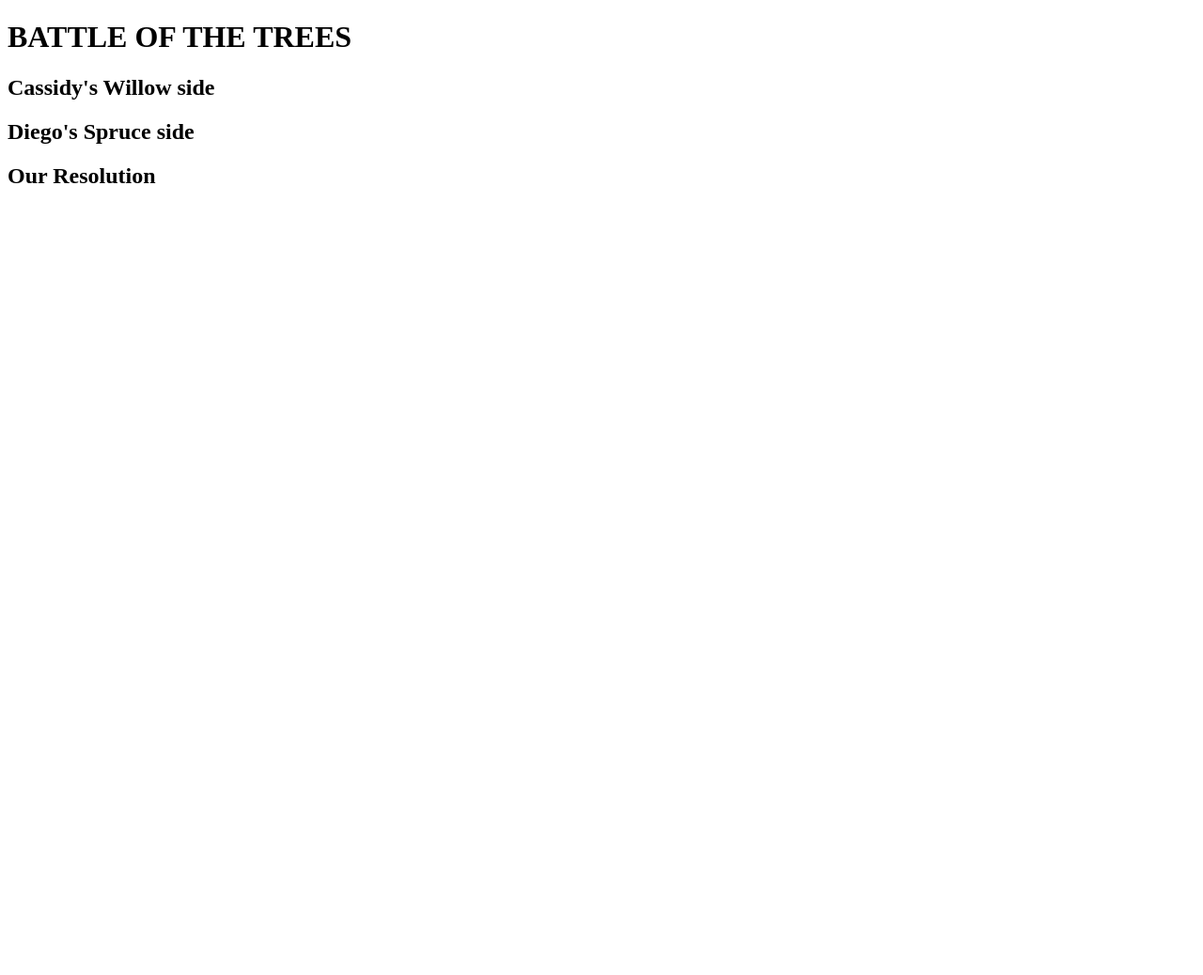
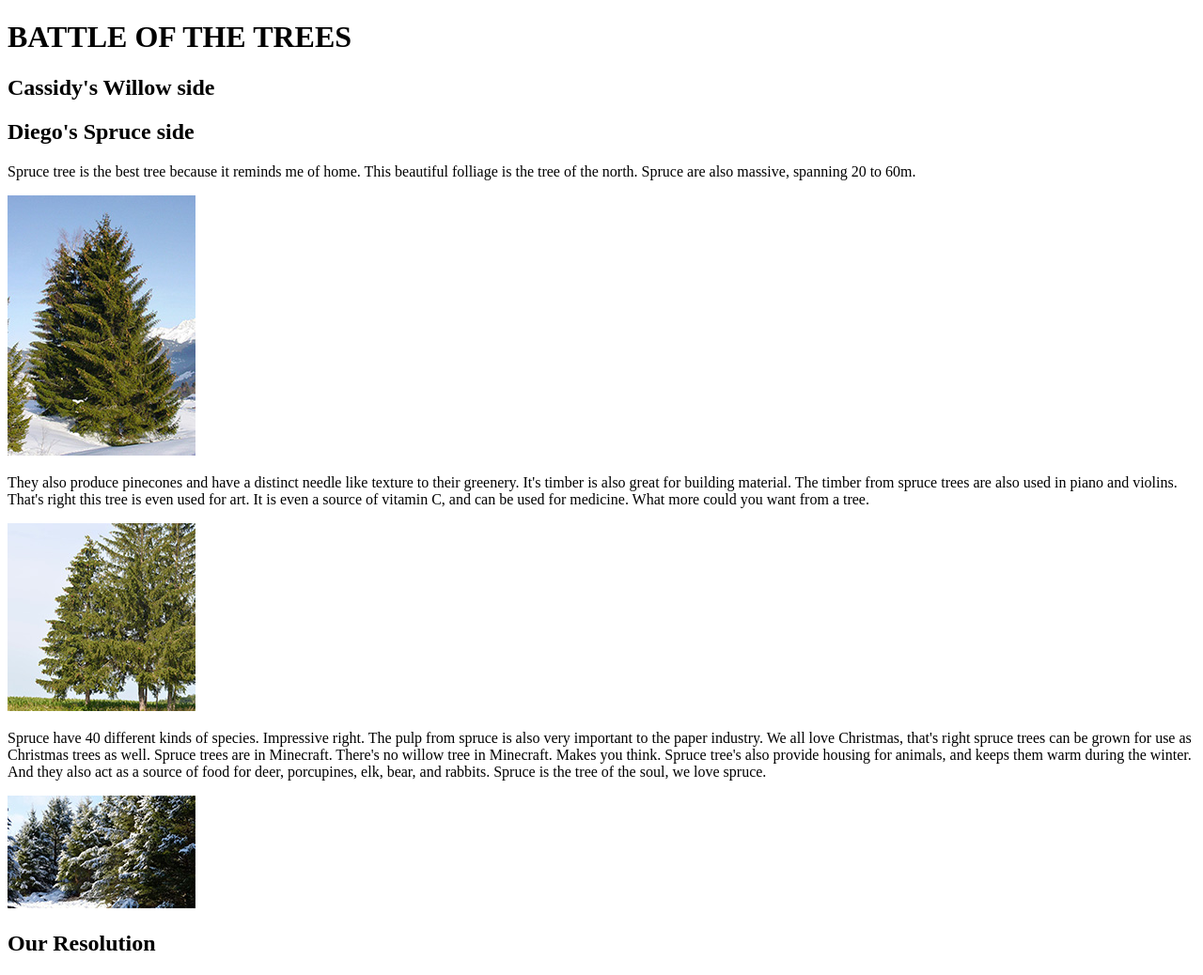
Before and after one commit to casspb/cassidy_pelace_midterm, a plain HTML site: page index.html in a window 1280 px wide. Shown: the whole page at 94% size. Before the commit the page ends 800 px from the top, so only its background shows below. Drawn offline with Linux system fonts and the light colour scheme.

Commit message:
spruce debate info
Added information and images for the spruce debate.

```diff
--- a/index.html
+++ b/index.html
@@ -13,10 +13,49 @@
     <main>
         <h2>Cassidy's Willow side</h2>
 
+
+        <section>
+
         <h2>Diego's Spruce side</h2>
 
+        <p>Spruce tree is the best tree because it reminds me of home. This beautiful folliage is the tree of the north.
+          Spruce are also massive, spanning 20 to 60m.</p>
+
+          <img src="img/sprucenumberone.jpg" alt="a spruce tree with another one behind it.">
+
+          <p>They also produce pinecones and have a distinct needle like texture to their greenery.
+          It's timber is also great for building material. The timber from spruce trees are also used in piano and violins.
+          That's right this tree is even used for art.
+          It is even a source of vitamin C, and can be used for medicine.
+          What more could you want from a tree. </p>
+
+          <img src="img/sprucetogether.jpg" alt="3 spruce trees lined up along a field.">
+
+          <p>Spruce have 40 different kinds of species. Impressive right. The pulp from spruce is also very important to the paper industry.
+          We all love Christmas, that's right spruce trees can be grown for use as Christmas trees as well.
+          Spruce trees are in Minecraft. There's no willow tree in Minecraft. Makes you think.
+          Spruce tree's also provide housing for animals, and keeps them warm during the winter.
+          And they also act as a source of food for deer, porcupines, elk, bear, and rabbits.
+          Spruce is the tree of the soul, we love spruce.
+          </p>
+
+          <img src="img/sprucewinter.jpg" alt="six srpuce trees with snow on them in a a snow field.">
+
+
+
+
+
+
+
+        </section>
+
         <h2>Our Resolution</h2>
+
     </main>
+
+
+
+
 
   </body>
 </html>
```
Also changed, not shown: img/sprucenumberone.jpg (added), img/sprucetogether.jpg (added), img/sprucewinter.jpg (added), 2 other files.
